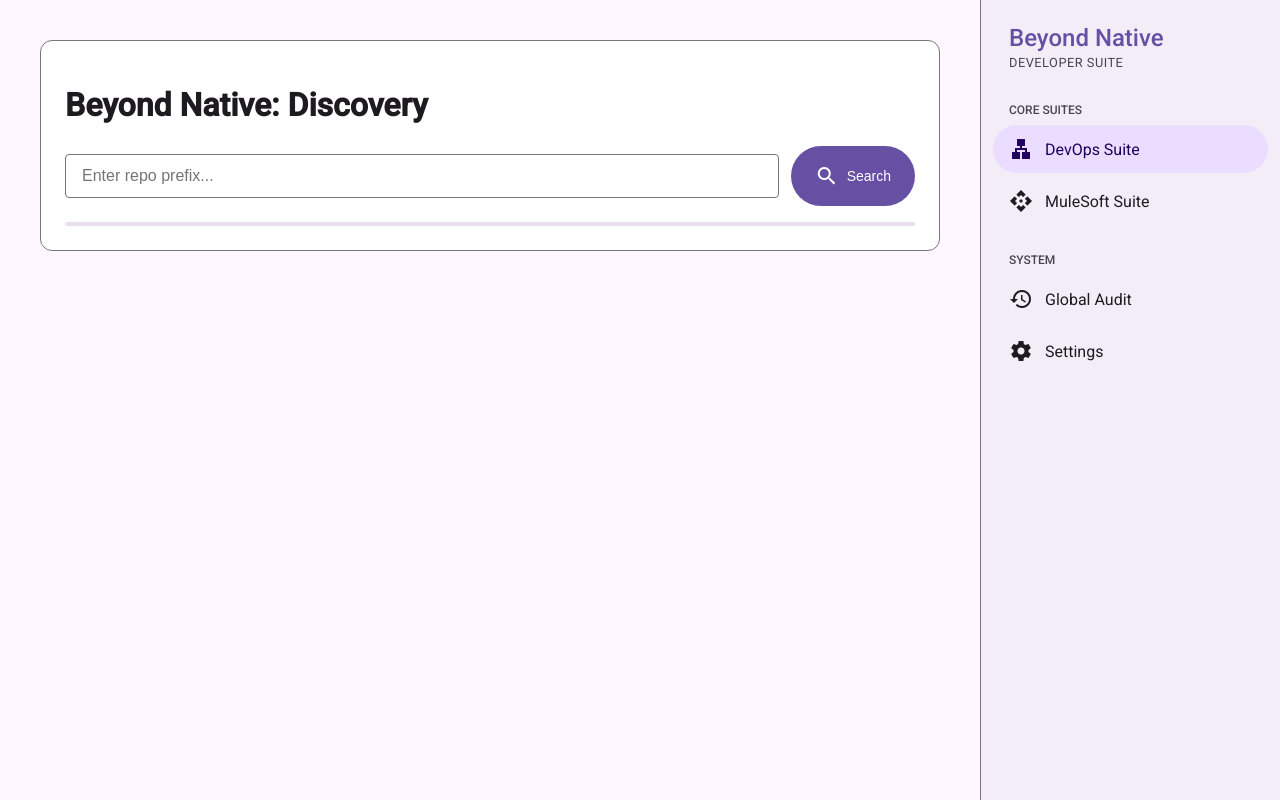
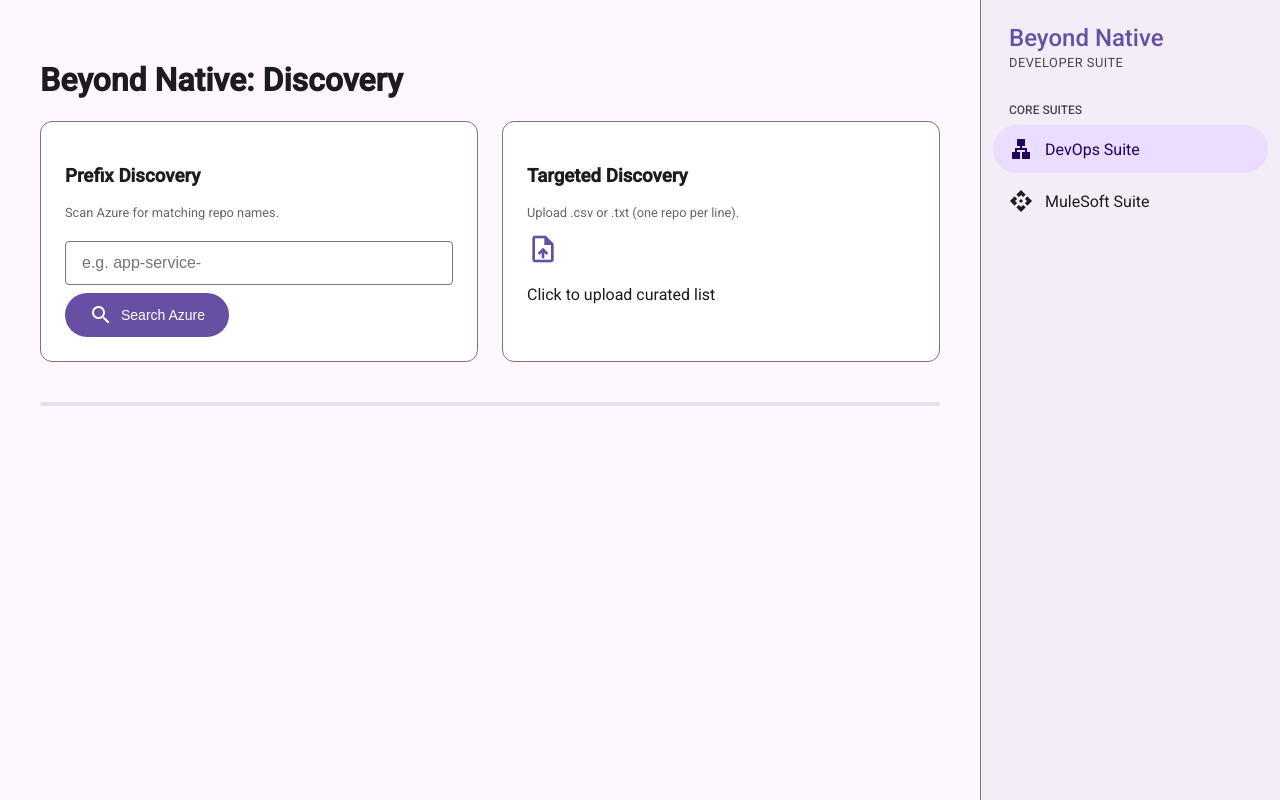
Before and after one commit to devsha256/BeyondNative, a Flask app: page / in a window 1280 px wide. Run offline with Flask 3, Linux system fonts and the light colour scheme.

Commit message:
add option to upload file for search

```diff
--- a/app.py
+++ b/app.py
@@ -19,6 +19,16 @@ def extract_repos():
     repos = devops.get_repositories(prefix)
     return jsonify({"repositories": repos})
 
+@app.route('/api/extract-by-file', methods=['POST'])
+def extract_by_file():
+    # Expects a JSON list of repo names from the frontend
+    repo_names = request.json.get('repos', [])
+    all_repos = devops.get_repositories("") # Get all to match URLs and project names
+
+    # Filter only the repos provided in the file
+    matched = [r for r in all_repos if r['name'] in repo_names]
+    return jsonify({"repositories": matched})
+
 @app.route('/api/branches/<repo_name>')
 def get_branches(repo_name):
     branches = devops.get_branches(repo_name)
@@ -35,7 +45,6 @@ def get_repo_details():
 @app.route('/api/create-pr', methods=['POST'])
 def create_pr():
     data = request.json
-    # Logic now requires last_msg for the title pattern
     status, result = devops.create_pull_request(
         data['repo_id'],
         data['from_branch'],
@@ -50,7 +59,6 @@ def bulk_create_pr():
     operations = data.get('operations', [])
 
     def run_op(op):
-        # In bulk, we use the provided last_msg or a default
         status, res = devops.create_pull_request(
             op['repo_id'],
             op['from_branch'],
--- a/templates/base.html
+++ b/templates/base.html
@@ -2,7 +2,6 @@
 <html lang="en">
 <head>
     <meta charset="UTF-8">
-    <meta name="viewport" content="width=device-width, initial-scale=1.0">
     <title>Beyond Native | {% block title %}{% endblock %}</title>
     <link href="https://fonts.googleapis.com/css2?family=Roboto:wght@400;500&display=swap" rel="stylesheet">
     <link href="https://fonts.googleapis.com/icon?family=Material+Icons" rel="stylesheet">
@@ -10,34 +9,18 @@
 </head>
 <body>
     <div class="app-container">
-        <main>
-            {% block content %}{% endblock %}
-        </main>
-
+        <main>{% block content %}{% endblock %}</main>
         <nav class="nav-drawer">
             <div class="nav-header">
                 <h2 class="brand-title">Beyond Native</h2>
                 <span class="brand-subtitle">Developer Suite</span>
             </div>
-
             <div class="nav-section">
                 <label>CORE SUITES</label>
                 <a href="/" class="nav-item {% if 'devops' in request.path or request.path == '/' %}active{% endif %}">
                     <i class="material-icons">lan</i> DevOps Suite
                 </a>
-                <a href="#" class="nav-item">
-                    <i class="material-icons">api</i> MuleSoft Suite
-                </a>
-            </div>
-
-            <div class="nav-section">
-                <label>SYSTEM</label>
-                <a href="#" class="nav-item">
-                    <i class="material-icons">history</i> Global Audit
-                </a>
-                <a href="#" class="nav-item">
-                    <i class="material-icons">settings</i> Settings
-                </a>
+                <a href="#" class="nav-item"><i class="material-icons">api</i> MuleSoft Suite</a>
             </div>
         </nav>
     </div>
--- a/templates/devops/discovery.html
+++ b/templates/devops/discovery.html
@@ -1,14 +1,30 @@
 {% extends "base.html" %}
 {% block title %}Discovery{% endblock %}
 {% block content %}
-<div class="m3-card">
-    <h1>Beyond Native: Discovery</h1>
-    <div style="display:flex; gap:12px;">
-        <input type="text" id="prefix" class="m3-input" placeholder="Enter repo prefix...">
-        <button class="m3-button" onclick="searchRepos()"><i class="material-icons">search</i> Search</button>
+<h1>Beyond Native: Discovery</h1>
+
+<div style="display: grid; grid-template-columns: 1fr 1fr; gap: 24px;">
+    <div class="m3-card">
+        <h3>Prefix Discovery</h3>
+        <p style="font-size: 0.8rem; color: #666;">Scan Azure for matching repo names.</p>
+        <input type="text" id="prefix" class="m3-input" placeholder="e.g. app-service-">
+        <button class="m3-button" onclick="searchRepos()">
+            <i class="material-icons">search</i> Search Azure
+        </button>
     </div>
-    <div class="progress-container" id="prog-cont"><div class="progress-bar" id="prog-bar"></div></div>
+
+    <div class="m3-card">
+        <h3>Targeted Discovery</h3>
+        <p style="font-size: 0.8rem; color: #666;">Upload .csv or .txt (one repo per line).</p>
+        <div class="file-upload-wrapper" onclick="document.getElementById('file-input').click()">
+            <i class="material-icons" style="font-size: 32px; color: var(--md-sys-color-primary);">upload_file</i>
+            <p id="file-status">Click to upload curated list</p>
+        </div>
+        <input type="file" id="file-input" style="display:none" accept=".csv,.txt" onchange="handleFileUpload(this)">
+    </div>
 </div>
+
+<div class="progress-container" id="prog-cont"><div class="progress-bar" id="prog-bar"></div></div>
 
 <div class="table-container" id="table-wrapper" style="display:none; margin-top:24px;">
     <table class="m3-table">
@@ -36,17 +52,46 @@ async function searchRepos() {
     const bar = document.getElementById('prog-bar');
     document.getElementById('prog-cont').style.display = 'block';
     bar.style.width = '40%';
-
     const res = await fetch('/api/extract-repos', {
         method: 'POST',
         headers: {'Content-Type': 'application/json'},
         body: JSON.stringify({prefix: document.getElementById('prefix').value})
     });
     const data = await res.json();
+    renderResults(data.repositories);
+}
+
+function handleFileUpload(input) {
+    const file = input.files[0];
+    if (!file) return;
+
+    document.getElementById('file-status').innerText = `Processing: ${file.name}`;
+    const reader = new FileReader();
+
+    reader.onload = async (e) => {
+        const text = e.target.result;
+        // Split by newline and filter empty lines
+        const repoNames = text.split(/\r?\n/).map(line => line.trim()).filter(line => line.length > 0);
+
+        document.getElementById('prog-cont').style.display = 'block';
+        document.getElementById('prog-bar').style.width = '50%';
+
+        const res = await fetch('/api/extract-by-file', {
+            method: 'POST',
+            headers: {'Content-Type': 'application/json'},
+            body: JSON.stringify({repos: repoNames})
+        });
+        const data = await res.json();
+        renderResults(data.repositories);
+    };
+    reader.readAsText(file);
+}
+
+function renderResults(repos) {
+    const bar = document.getElementById('prog-bar');
     bar.style.width = '100%';
-
     const tbody = document.getElementById('repo-body');
-    tbody.innerHTML = data.repositories.map(r => `
+    tbody.innerHTML = repos.map(r => `
         <tr>
             <td><input type="checkbox" class="repo-check" value="${r.name}" onchange="syncUI()"></td>
             <td><strong>${r.name}</strong></td>
```
Also changed, not shown: devops_module.py (+13 -16 lines), templates/devops/bulk_pr.html (+21 -95 lines).
